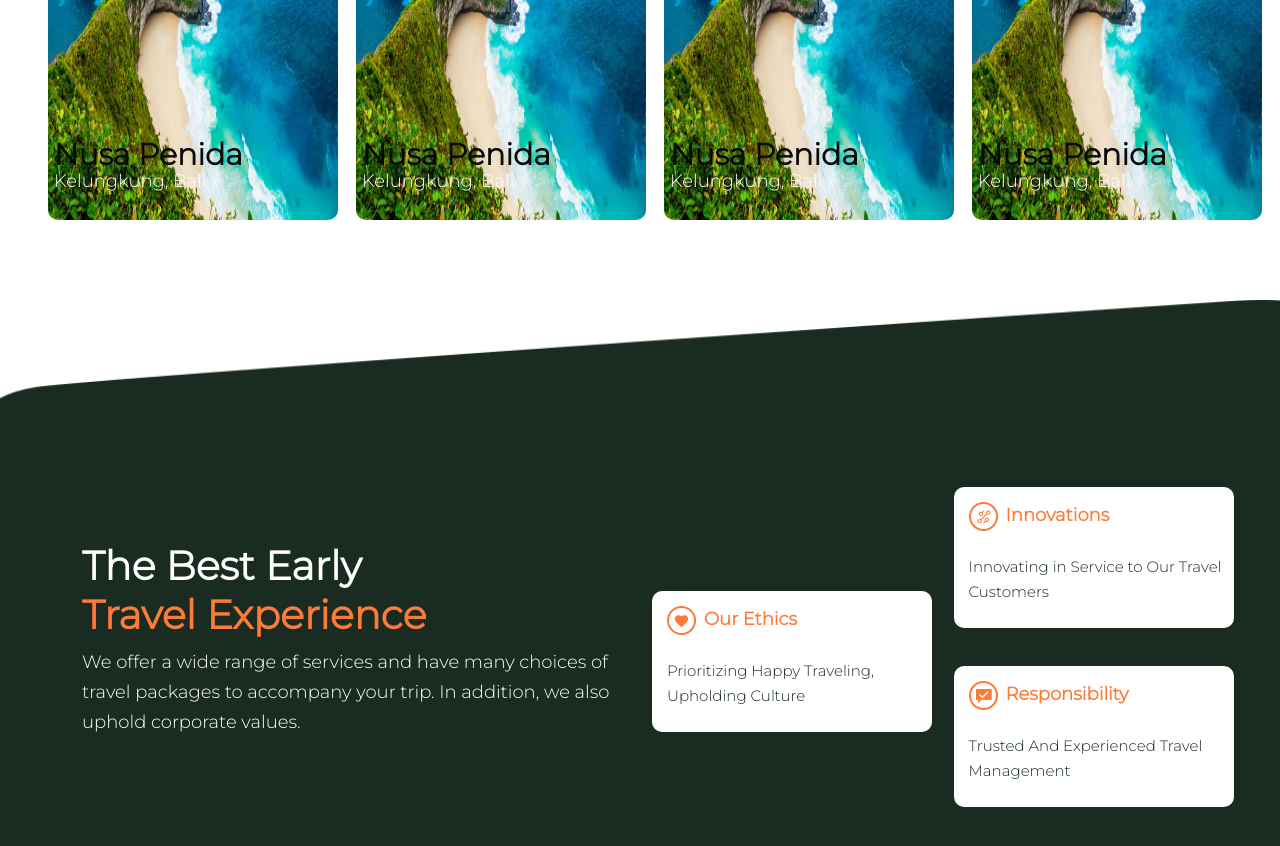
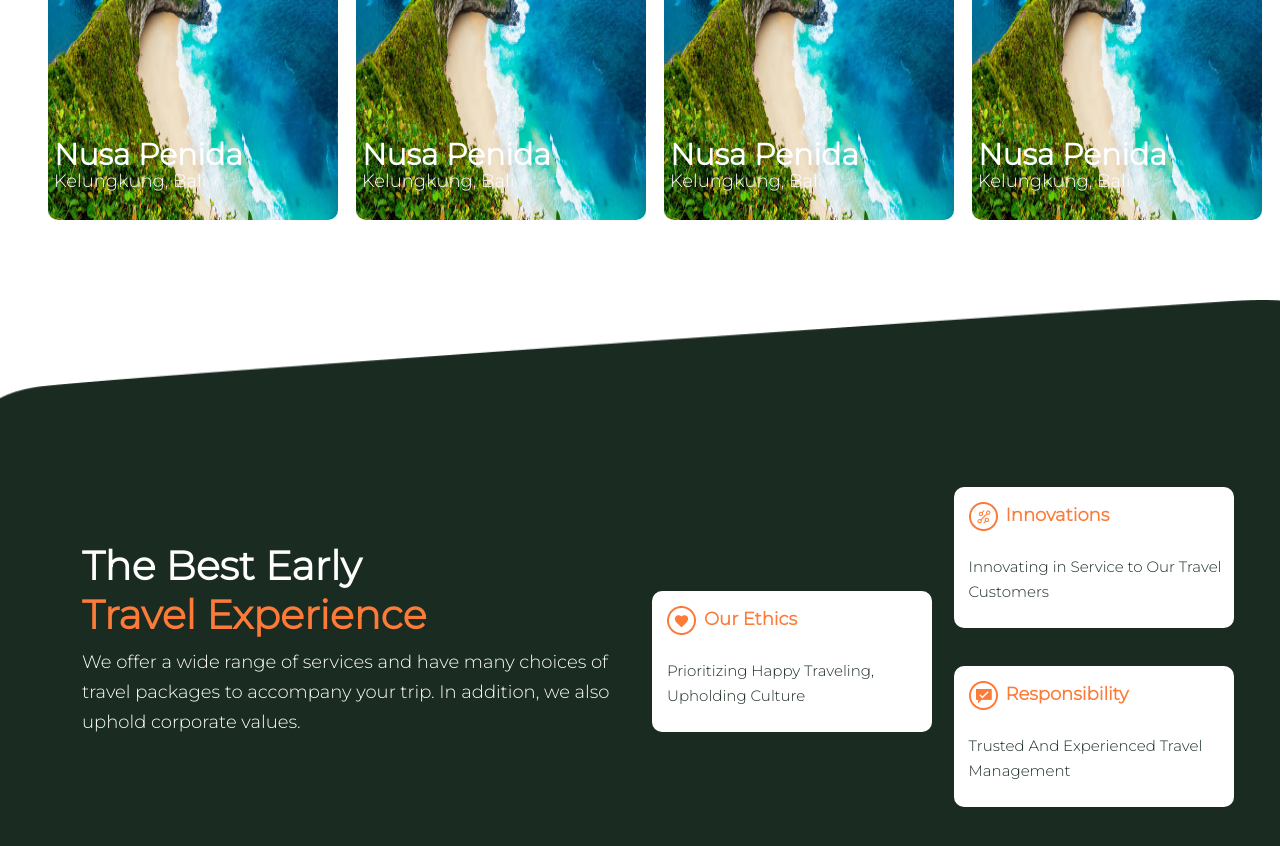
Before and after one commit to selamathariyadi/discovery, a plain HTML site: page index.html in a window 1280 px wide. Shown: the part 1080-1926 px from the top of the page. Drawn offline with nearby package versions, Linux system fonts and the light colour scheme.

Commit message:
modif css

```diff
--- a/css/style.scss
+++ b/css/style.scss
@@ -142,59 +142,6 @@ p.color2 {
     }
 }
 
-// .most {
-//     .container {
-//         .most-text h4 {
-//             color: #fd7b38;
-//             font-style: medium;
-//             font-weight: 800;
-//             font-size: 18px;
-//             line-height: 30px;
-//         }
-//         .text-end {
-//             padding-right: 30px;
-//             align-items: center;
-//         }
-//         .text-end button {
-//             width: 180px;
-//             height: 30px;
-//             align-items: center;
-//             background-color: #34a753;
-//             color: #fff;
-//             border: none;
-//             font-size: 18px;
-//             font-style: medium;
-//             border-radius: 5px;
-//         }
-//         .img-box {
-//             position: relative;
-//             img {
-//                 width: 290px;
-//                 height: 55vh;
-//                 border-radius: 10px;
-//                 position: relative;
-//             }
-//             h2 {
-//                 color: #d40303;
-//                 font-weight: bold;
-//                 font-size: 30px;
-//                 line-height: 34px;
-//                 position: absolute;
-//                 bottom: 50px;
-//                 left: 20px;
-//             }
-//             p {
-//                 color: #fff;
-//                 font-size: 18px;
-//                 font-style: medium;
-//                 line-height: 25px;
-//                 position: absolute;
-//                 bottom: 10px;
-//                 left: 20px;
-//             }
-//         }
-//     }
-// }
 .most {
     .container-fluid {
         .most-text h4 {
@@ -228,7 +175,7 @@ p.color2 {
                 border-radius: 10px;
             }
             h2 {
-                color: #0a0a0a;
+                color: white;
                 font-weight: bold;
                 font-size: 30px;
                 line-height: 34px;
```
Also changed, not shown: css/style.css, 1 other file.
